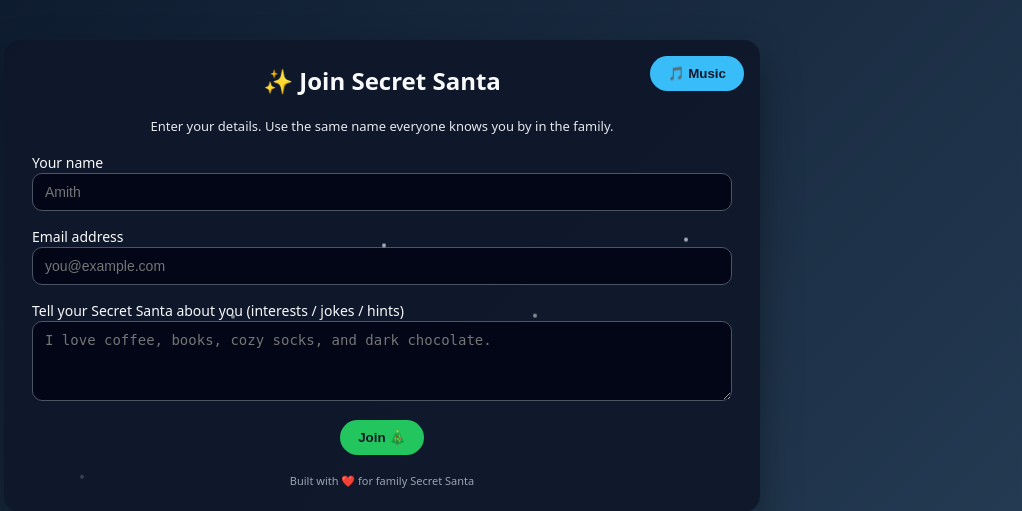
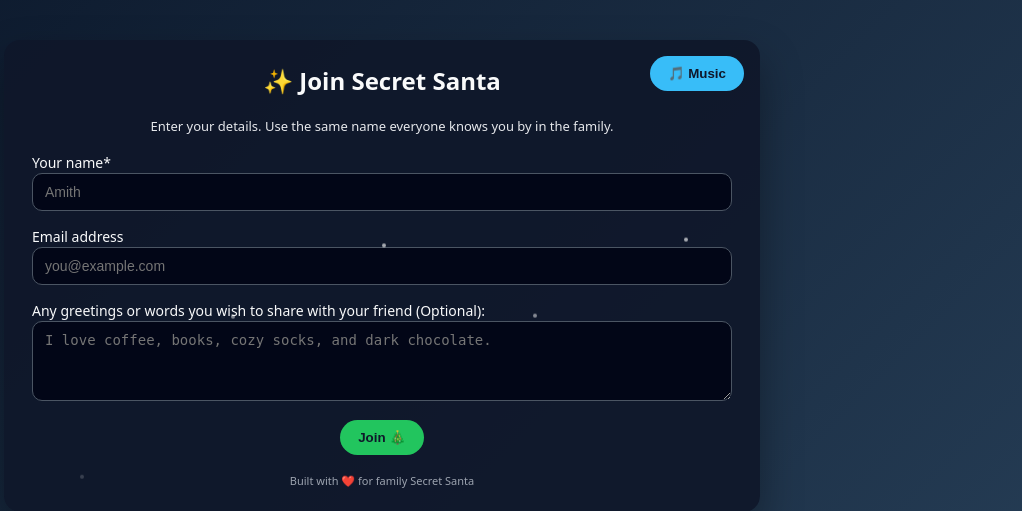
Before and after one commit to amyth99/secret-santa, a Flask app: page /register in a window 1280 px wide. Shown: the top 511 px of the page, without its empty margins (258-1280 px from the left). Run offline with Flask 3, Linux system fonts and the light colour scheme; some libraries are stand-ins or nearby versions.

Commit message:
formating change

```diff
--- a/templates/register.html
+++ b/templates/register.html
@@ -8,7 +8,7 @@
 
 <form method="post" style="margin-top:16px;">
     <div class="field">
-        <label for="name">Your name</label>
+        <label for="name">Your name*</label>
         <input type="text" id="name" name="name" placeholder="Amith">
     </div>
 
@@ -18,7 +18,7 @@
     </div>
 
     <div class="field">
-        <label for="note">Tell your Secret Santa about you (interests / jokes / hints)</label>
+        <label for="note">Any greetings or words you wish to share with your friend (Optional):</label>
         <textarea id="note" name="note" placeholder="I love coffee, books, cozy socks, and dark chocolate."></textarea>
     </div>
 
```
